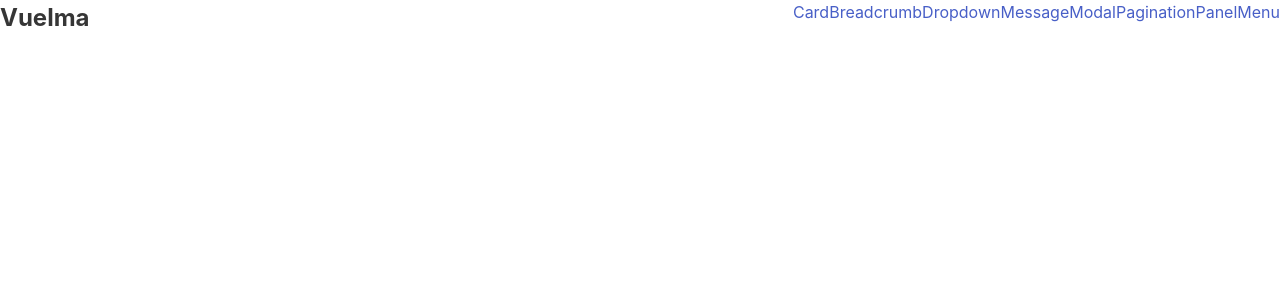
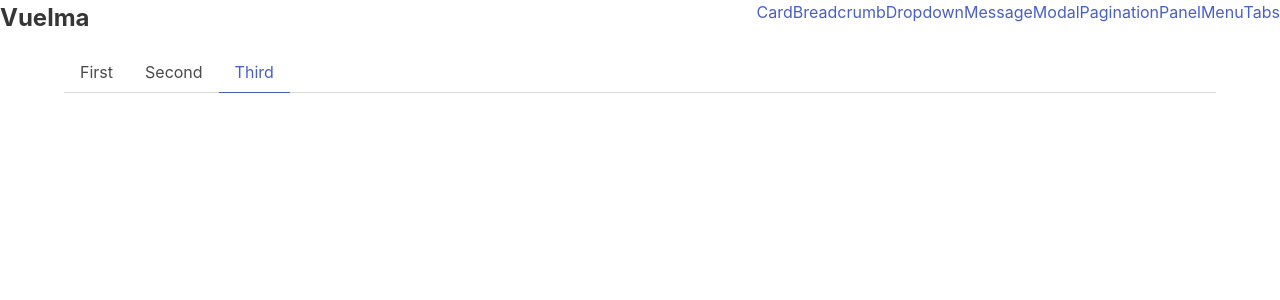
Before and after one commit to huuff/vuelma, a Vue app: page /tabs in a window 1280 px wide. Shown: the top 300 px of the page. Built offline with nearby package versions, Linux system fonts and the light colour scheme.

Commit message:
very basic tabs

```diff
--- a/src/App.vue
+++ b/src/App.vue
@@ -12,6 +12,7 @@
     <router-link to="/pagination">Pagination</router-link>
     <router-link to="/panel">Panel</router-link>
     <router-link to="/menu">Menu</router-link>
+    <router-link to="/tabs">Tabs</router-link>
   </template>
 </base-navbar>
 <main class="container">
--- a/src/components/menu/BaseMenu.vue
+++ b/src/components/menu/BaseMenu.vue
@@ -3,7 +3,3 @@
   <slot></slot>
 </aside>
 </template>
-
-<script setup lang="ts">
-
-</script>
--- /dev/null
+++ b/src/components/tabs/BaseTab.vue
@@ -0,0 +1,22 @@
+<template>
+<li :class="{ 'is-active': active }">
+  <a @click="emit('setActiveTab', title)">
+    {{ title }}
+  </a>
+</li>
+</template>
+
+<script setup lang="ts">
+// TODO: Test it
+// TODO: Variations
+// TODO: Icon
+const props = defineProps<{
+  title: string;
+  icon?: string | [string, string]; // TODO: A type for this?
+  active?: boolean;
+}>();
+
+const emit = defineEmits<{
+  (event: 'setActiveTab', title: string): void;
+}>();
+</script>
--- /dev/null
+++ b/src/components/tabs/BaseTabs.vue
@@ -0,0 +1,7 @@
+<template>
+<nav class="tabs">
+  <ul>
+    <slot></slot>
+  </ul>
+</nav>
+</template>
--- /dev/null
+++ b/src/pages/ExampleTabs.vue
@@ -0,0 +1,13 @@
+<template>
+<base-tabs>
+  <base-tab title="First" />
+  <base-tab title="Second" />
+  <base-tab title="Third" active />
+</base-tabs>
+</template>
+
+<script setup lang="ts">
+import BaseTabs from '@/components/tabs/BaseTabs.vue';
+import BaseTab from '@/components/tabs/BaseTab.vue';
+
+</script>
--- a/src/router.ts
+++ b/src/router.ts
@@ -7,6 +7,7 @@ import ExampleModal from '@/pages/ExampleModal.vue';
 import ExamplePagination from '@/pages/ExamplePagination.vue';
 import ExamplePanel from '@/pages/ExamplePanel.vue';
 import ExampleMenu from '@/pages/ExampleMenu.vue';
+import ExampleTabs from '@/pages/ExampleTabs.vue';
 import ExampleHome from '@/pages/ExampleHome.vue';
 
 const routes = [
@@ -19,6 +20,7 @@ const routes = [
   { path: "/pagination", component: ExamplePagination, name: "Pagination"},
   { path: "/panel", component: ExamplePanel, name: "Panel"},
   { path: "/menu", component: ExampleMenu, name: "Menu"},
+  { path: "/tabs", component: ExampleTabs, name: "Tabs"},
 ];
 
 export default createRouter({
```
Also changed, not shown: 1 other file (tests, documents, lock files or other folders).
